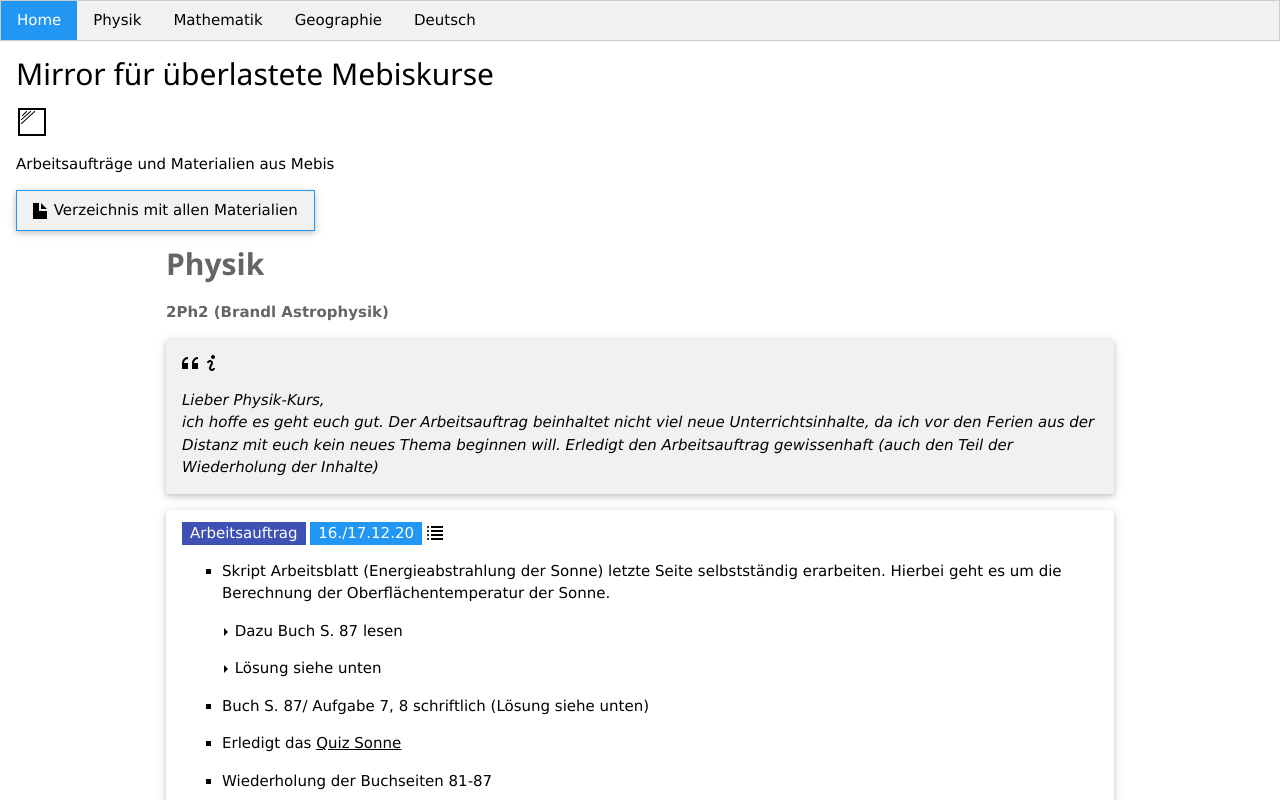
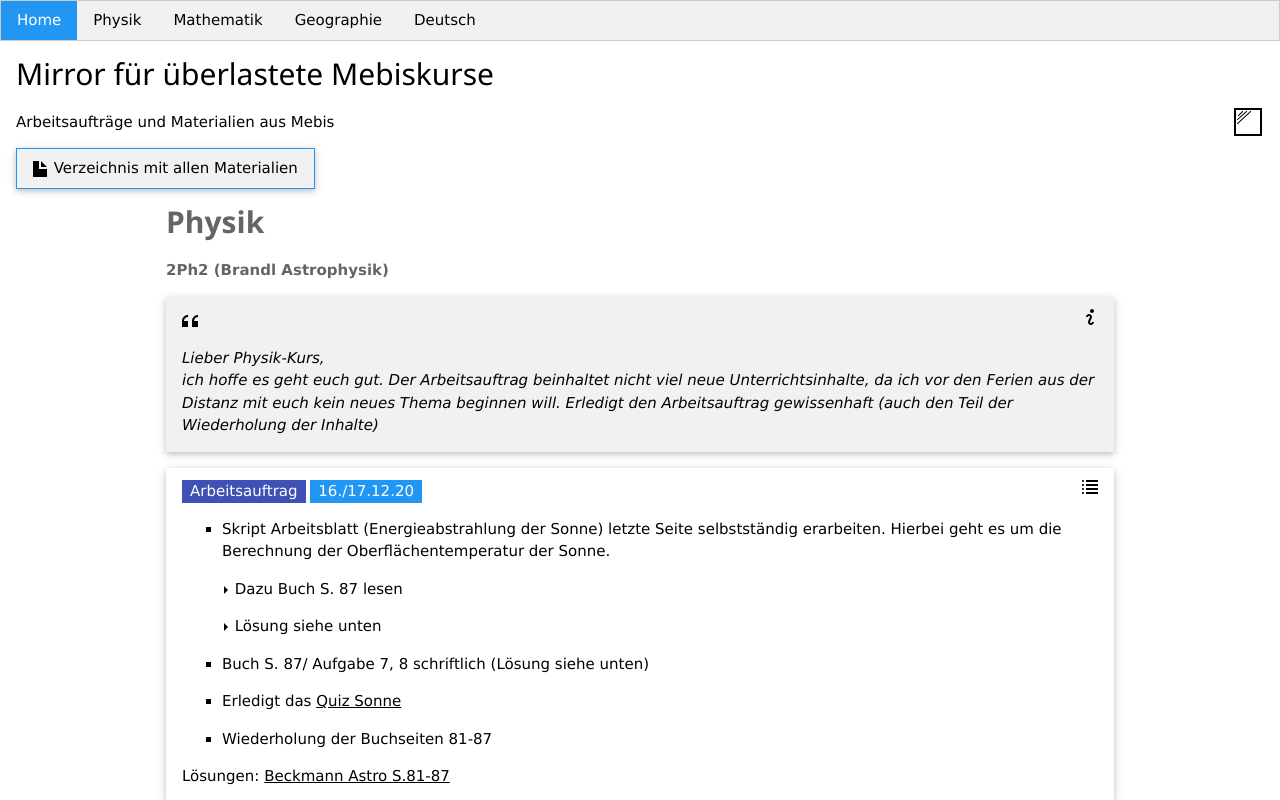
Before and after one commit to Lacrimus/mebis-mirror, a plain HTML site: page index.html in a window 1280 px wide. Shown: the top 800 px of the page. Drawn offline with Linux system fonts and the light colour scheme.

Commit message:
fixed bug in index.css

```diff
--- a/css/index.css
+++ b/css/index.css
@@ -37,7 +37,7 @@ img.icon {
   height: 16px;
 }
 
-img.sicon-right {
+img.icon-right {
   float: right;
 }
 
```
